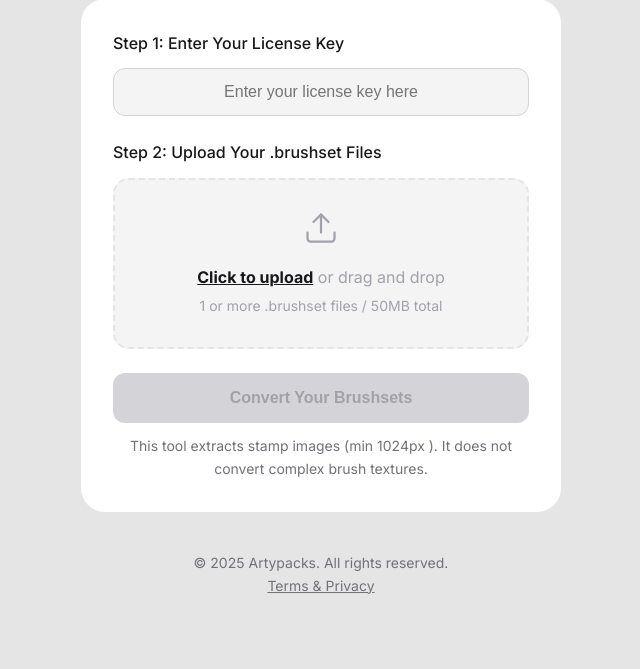
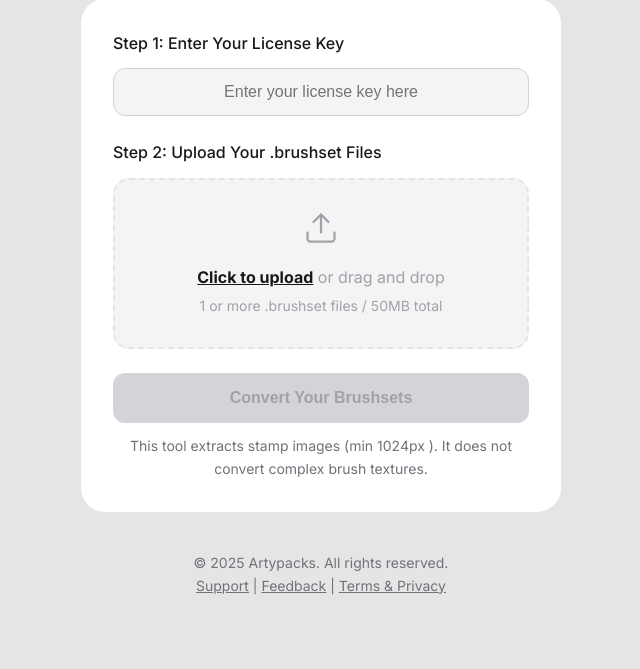
Before and after one commit to proconverter/proconverter-lemons, a Flask app: page / in a window 1280 px wide. Shown: the part 97-766 px from the top of the page, without its empty margins (319-959 px from the left). Run offline with Flask 3, Linux system fonts and the light colour scheme.

Commit message:
Update index.html

```diff
--- a/templates/index.html
+++ b/templates/index.html
@@ -53,9 +53,15 @@
         </div>
 
         <footer class="page-footer">
-            <p>&copy; 2025 Artypacks. All rights reserved.</p>
-            <p><a href="javascript:void(0);" onclick="openModal('policyModal')">Terms & Privacy</a></p>
-        </footer>
+    <p>&copy; 2025 Artypacks. All rights reserved.</p>
+    <p>
+        <!-- The "mailto:" link will open the user's default email client -->
+        <a href="mailto:support@artypacks.app">Support</a> |
+        <a href="#">Feedback</a> |
+        <a href="#">Terms & Privacy</a>
+    </p>
+</footer>
+
     </div>
 
     <!-- MODALS RE-ADDED HERE -->
```
